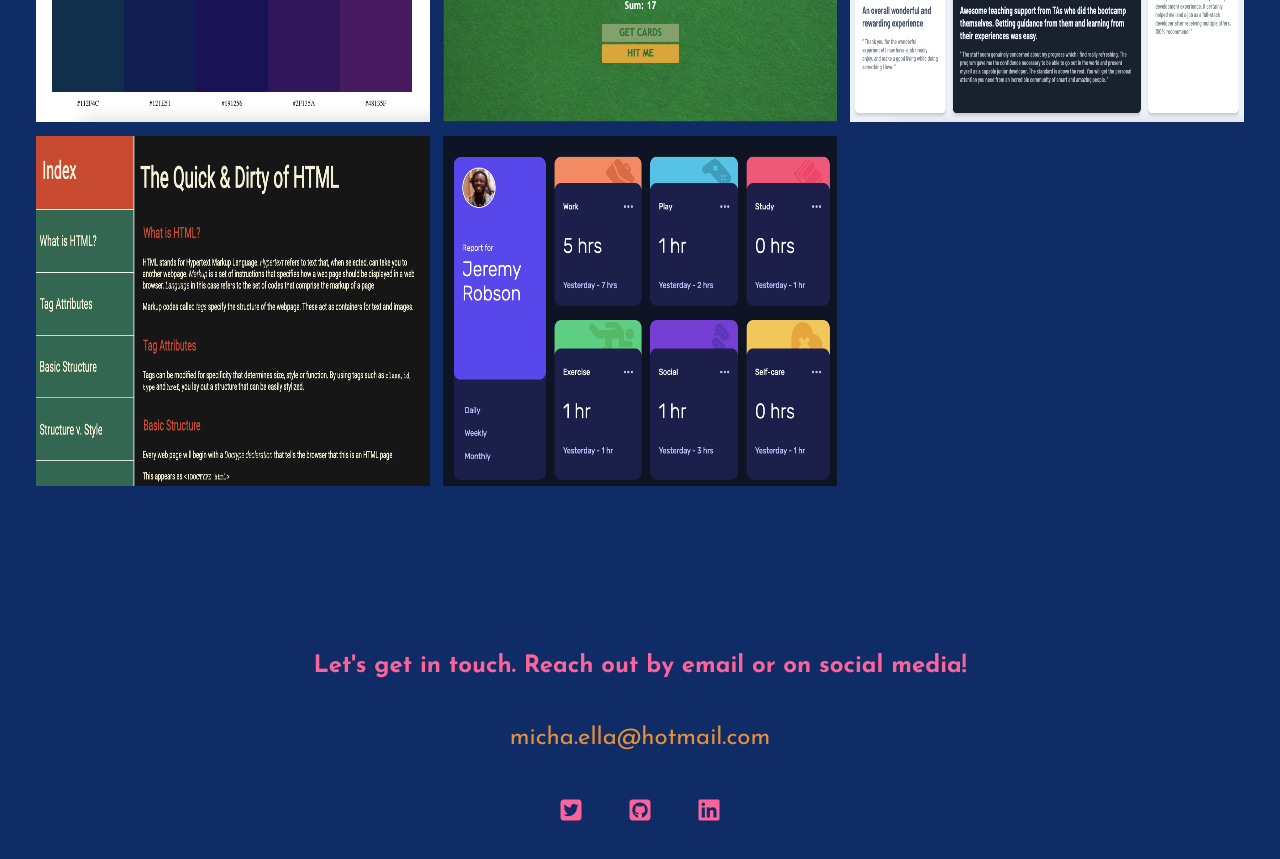
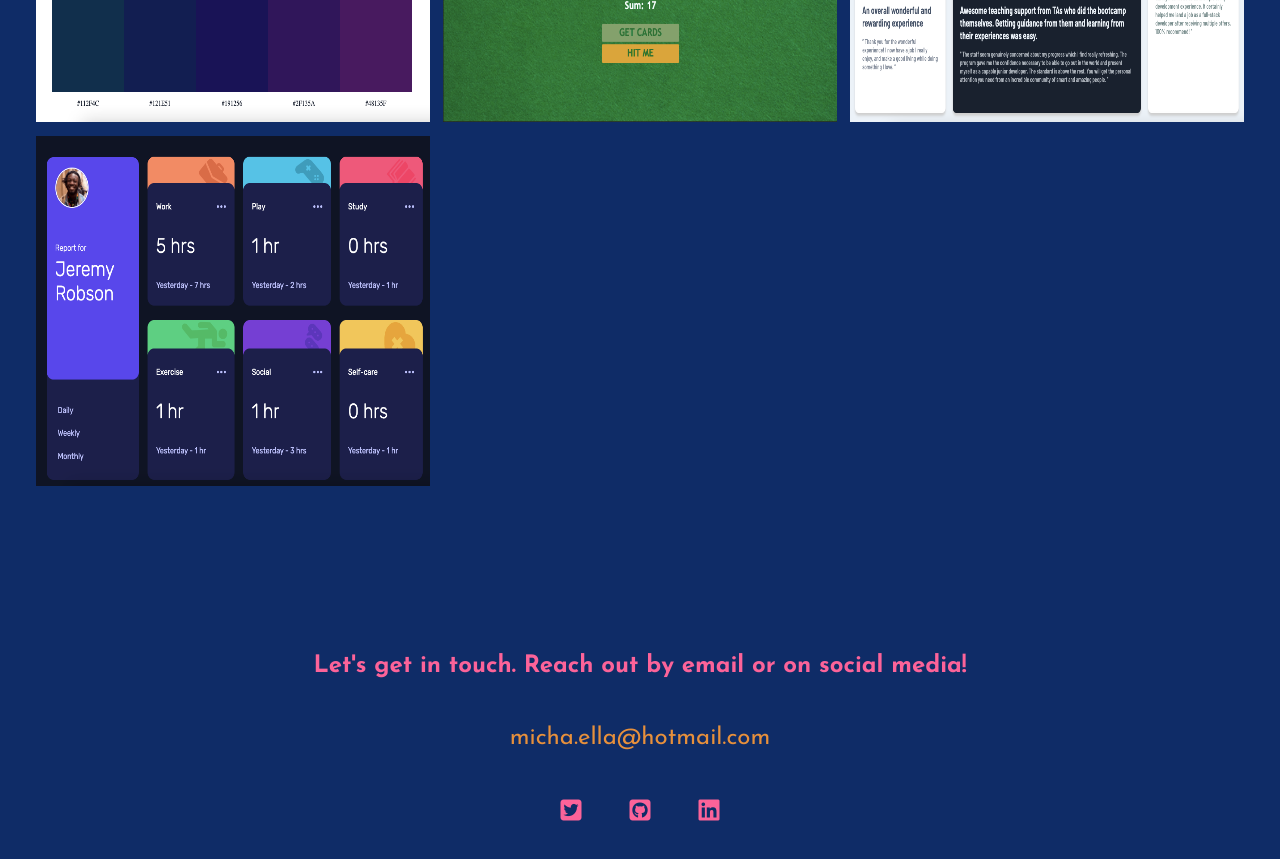
Before and after one commit to michaella23/My-Portfolio, a plain HTML site: page index.html in a window 1280 px wide. Shown: the part 1320-2179 px from the top of the page. Drawn offline with Linux system fonts and the light colour scheme.

Commit message:
tech doc visibility, alt tags

```diff
--- a/index.html
+++ b/index.html
@@ -118,20 +118,20 @@
                 </div>
             </a>
 
-           <a href="https://michaella23.github.io/tech-doc-project/" target="_blank" class="project accent">
+           <!-- <a href="https://michaella23.github.io/tech-doc-project/" target="_blank" class="project accent">
                 <img src="images/tech-doc-page.png" alt="screenshot of HTML technical documentation page" class="portfolio-img" />
                 <div class="middle">
                     <p class="project-text">Tech Documentation Page</p>
                 </div>
             </a>
 
-            <!-- <a href="https://michaella23.github.io/react-boxes/" target="_blank" class="project accent">
+            <a href="https://michaella23.github.io/react-boxes/" target="_blank" class="project accent">
                 <img src="images/react_boxes.png" alt="" class="portfolio-img" />
                 <div class="middle">
                     <p class="project-text">React Boxes</p>
                 </div>
-            </a>
-           -->
+            </a> -->
+
            <a href="https://michaella23.github.io/time-tracking-dashboard-main/" target="_blank" class="project red">
                <img src="images/dashboard.png" alt="screenshot of a sample activity tracker" class="portfolio-img" />
                <div class="middle">
```
